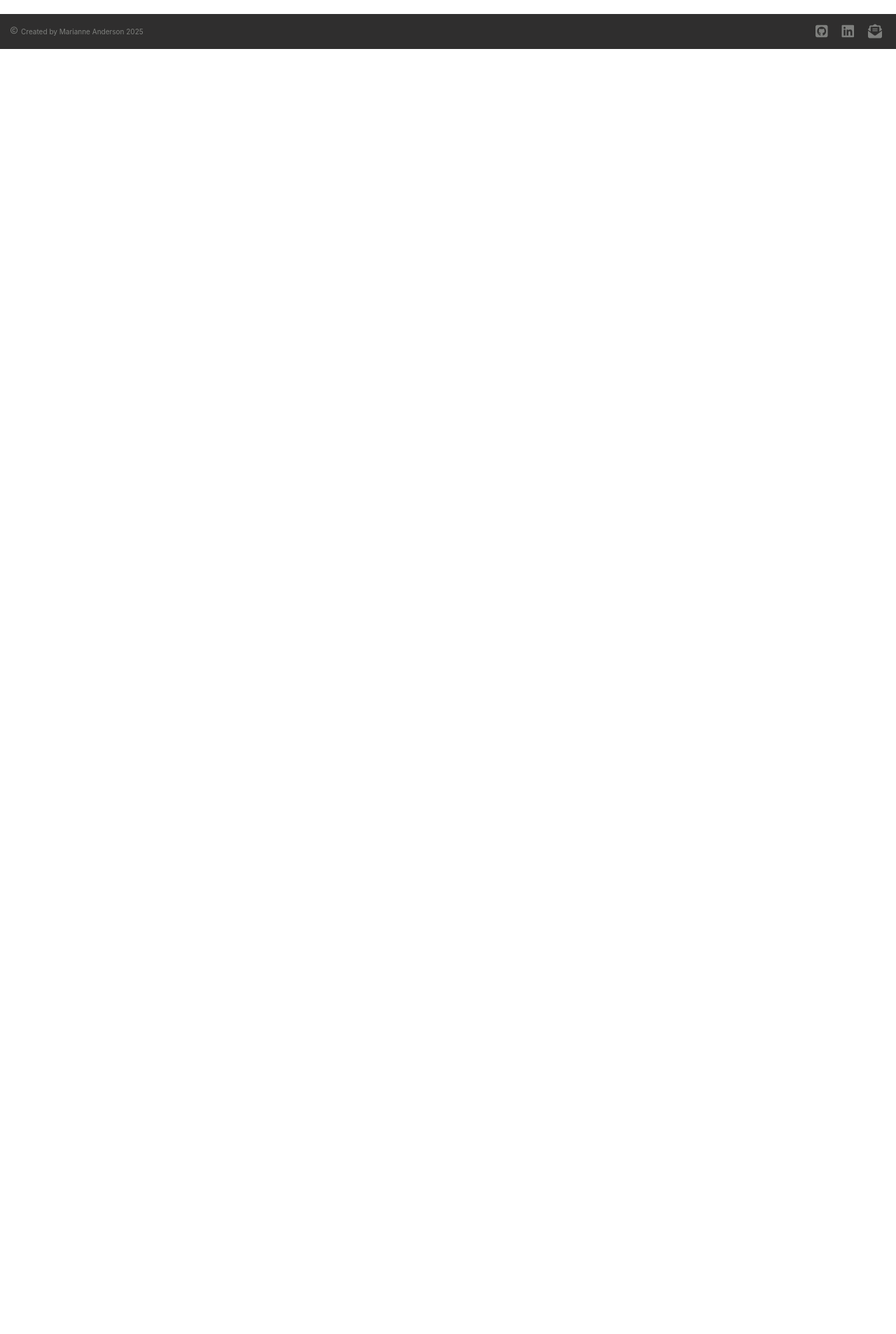
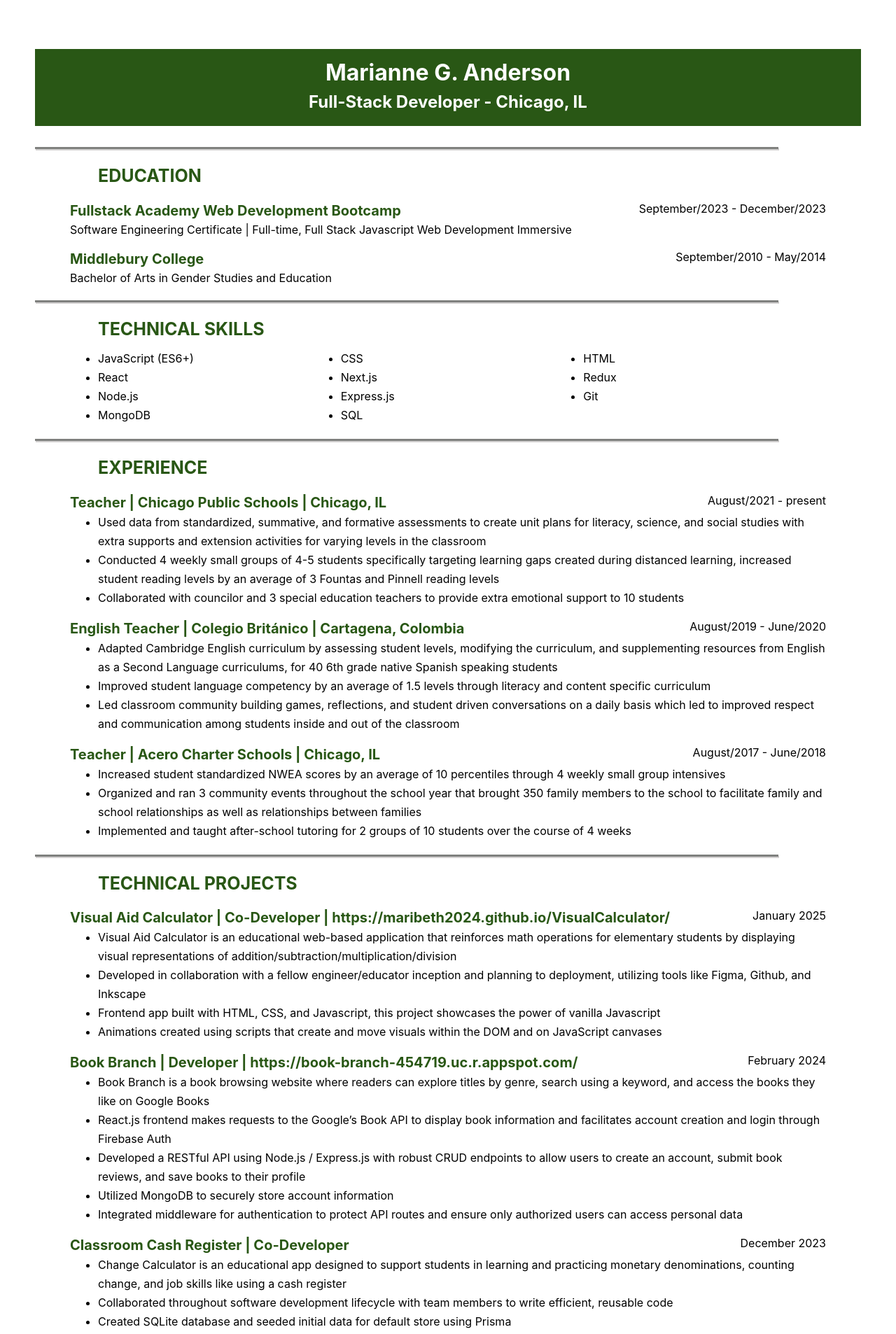
Before and after one commit to mganderson13/Anderson-Portfolio, a React (Create React App) app: page /resume in a window 1280 px wide. Shown: the part 44-1950 px from the top of the page at 70% size. Before the commit the page ends 800 px from the top, so only its background shows below. Built offline with nearby package versions, Linux system fonts and the light colour scheme.

Commit message:
resume section

```diff
--- a/public/index.html
+++ b/public/index.html
@@ -4,6 +4,7 @@
     <meta charset="utf-8" />
     <meta name="viewport" content="width=device-width, initial-scale=1" />
     <title>Anderson Portfolio</title>
+    <link rel="icon" type="image/x-icon" href="favicon.png">
     <script src="https://kit.fontawesome.com/915416ef09.js" crossorigin="anonymous"></script>
   </head>
   <body>
--- a/src/App.js
+++ b/src/App.js
@@ -6,6 +6,7 @@ import Projects from './components/Projects';
 import Footer from "./components/Footer";
 import About from './components/About';
 import Contact from './components/Contact';
+import Resume from './components/Resume';
 
 function App() {
   return (
@@ -17,6 +18,7 @@ function App() {
     <Route path="/projects" element={<Projects />} />
     <Route path="/about" element={<About />} />
     <Route path="/contact" element={<Contact />} />
+    <Route path="/resume" element={<Resume />} />
   </Routes>
   </div>
   <Footer />
--- a/src/App.scss
+++ b/src/App.scss
@@ -493,3 +493,66 @@ font-size: 20px;
 .contactImage:hover {
   transform: scale(1.05);
 }
+
+.resumeContainer {
+  margin: 50px;
+}
+
+.resumeTop {
+  width: 100%;
+  height: 110px;
+  background-color: rgb(41, 87, 21);
+  text-align: center;
+  margin-bottom: 30px;
+  padding-top: 10px;
+}
+
+.resumeTop h1,
+.resumeTop h2 {
+  color: white;
+}
+
+.resumeSection {
+  margin-left: 50px;
+  margin-right: 50px;
+}
+
+.resumeContainer h3,
+.resumeContainer h4,
+.resumeContainer a {
+  color: rgb(41, 87, 21);
+}
+
+.resumeContainer h3 {
+  margin-left: 40px;
+  font-size: 25px;
+}
+
+.resumeContainer h4 {
+  font-size: 20px;
+}
+
+.resumeContainer li {
+  line-height: 27px;
+}
+
+.resumeDivide {
+  width: 90%;
+  height: 3px;
+  background-color: rgb(127, 128, 126);
+  box-shadow: 1px 2px rgb(210, 208, 208);
+  margin: 20px;
+  margin-left: 0px;
+}
+
+.resumeTitleDate {
+  display: flex;
+  justify-content: space-between;
+  margin-top: 15px;
+}
+
+.resumeSkills {
+  display: grid;
+  grid-template-columns: 1fr 1fr 1fr;
+  margin-top: 10px;
+}
--- a/src/components/HomeProjects.jsx
+++ b/src/components/HomeProjects.jsx
@@ -1,4 +1,5 @@
 import visualCalPicture from "../assets/visualCalPicture.png";
+import bookBranchPicture from "../assets/bookBranchPicture.png";
 //import cashRegisterPicture from "../assets/cashRegisterPicture.jpg";
 
 function HomeProjects() {
@@ -19,6 +20,18 @@ function HomeProjects() {
 
         <div className="projectDivide"></div>
 
+        <div className="projectArea" id="bookBranch">
+            <img className="projectImage" src={bookBranchPicture} alt="book branch application"
+            onClick={() => window.open("https://book-branch-454719.uc.r.appspot.com", "_blank")}/>
+            <div className="projectText">
+            <p className="projectTitle">Book Branch</p>
+            <p className="projectDescription">is a way for book lovers to explore new titles, track their reads, and review books</p>
+            <p className="projectStack">Google Books API provides an extensive library <br></br> MongoDB helps store user data and book preferences</p>
+            </div>
+        </div>
+
+        <div className="projectDivide"></div>
+
         <div className="projectArea" id="classroomCashRegister">
             <img className="projectImage" alt="cash register application"/>
             <div className="projectText">
@@ -28,17 +41,6 @@ function HomeProjects() {
             <p className="projectStack">Developed with React, Nodejs, and SQLite, allowing educators to create accounts with personalize store inventory</p>
             </div>
         </div>
-
-        <div className="projectDivide"></div>
-
-        <div className="projectArea" id="bookBranch">
-        <img className="projectImage" alt="book branch application"/>
-        <div className="projectText">
-        <p className="projectTitle">Book Branch</p>
-        <p className="projectDescription">is a way for book lovers to explore new titles, track their reads, and review books</p>
-        <p className="projectStack">Google Books API provides an extensive library <br></br> MongoDB helps store user data and book preferences</p>
-        </div>
-        </div>
         </>
     )
 }
--- a/src/components/Projects.jsx
+++ b/src/components/Projects.jsx
@@ -1,4 +1,5 @@
 import visualCalPicture from "../assets/visualCalPicture.png";
+import bookBranchPicture from "../assets/bookBranchPicture.png";
 import codeImage from "../assets/codeImage.png";
 import greenArrowImage from "../assets/greenArrowImage.png";
 
@@ -12,8 +13,8 @@ function Projects() {
         <h1 id="titleTeacher">{"<Applications />"}</h1>
         </div>
         <div className="homeImages">
-            <img id="codeImage" src={codeImage}/>
-            <img id="greenArrowImage" src={greenArrowImage}/>
+            <img id="codeImage" src={codeImage} alt="code"/>
+            <img id="greenArrowImage" src={greenArrowImage} alt="green arrow"/>
                     </div>
         </div>
 
@@ -45,7 +46,21 @@ function Projects() {
             </div>
         </div>
 
-        <div className="projectsPageDiv" id="classroomCashRegister">
+        <div className="projectsPageDiv" id="bookBranch">
+        <img className="projectsPageImage" src={bookBranchPicture} alt="book branch application"
+        onClick={() => window.open("https://book-branch-454719.uc.r.appspot.com", "_blank")}/>
+        <div className="projectsPageText">
+        <p className="projectsPageName">Book Branch</p>
+        <p className="projectsPageDescription">This book exploration app allows users to search for books by title, author, or keywords using the Google Books API. Users can save and rate their favorite books and write reviews.
+        Users can view detailed information about each book, including title, author, description, and cover image. Or visit their profile to see the books they have saved and reviewed.
+        </p>
+        <br></br>
+        <p className="projectsPageStack">Created using React and Nodejs, this JavaScript app incorporates a public API and the NoSQL database MongoDB,
+        which stores user data and book preferences. Firebase Auth makes for a secure and easy sign in process.</p>
+        </div>
+        </div>
+
+    <div className="projectsPageDiv" id="classroomCashRegister">
             <img className="projectsPageImage" alt="cash register application"/>
             <div className="projectsPageText">
             <p className="projectsPageName">Classroom Cash Register</p>
@@ -62,20 +77,7 @@ function Projects() {
             </p>
             </div>
         </div>
-
-        <div className="projectsPageDiv" id="bookBranch">
-        <img className="projectsPageImage" alt="book branch application"/>
-        <div className="projectsPageText">
-        <p className="projectsPageName">Book Branch</p>
-        <p className="projectsPageDescription">This book exploration app allows users to search for books by title, author, or keywords using the Google Books API. Users can save and rate their favorite books and write reviews.
-        Users can view detailed information about each book, including title, author, description, and cover image. Or visit their profile to see the books they have saved and reviewed.
-        </p>
-        <br></br>
-        <p className="projectsPageStack">Created using React and Nodejs, this JavaScript app incorporates a public API and the NoSQL database MongoDB,
-        which stores user data and book preferences. Firebase Auth makes for a secure and easy sign in process.</p>
         </div>
-        </div>
-    </div>
         </>
     )
 }
--- /dev/null
+++ b/src/components/Resume.jsx
@@ -0,0 +1,123 @@
+function Resume() {
+    return (
+        <>
+        <div className="resumeContainer">
+        <div className="resumeTop">
+        <h1>Marianne G. Anderson</h1>
+        <h2>Full-Stack Developer     -     Chicago, IL</h2>
+        </div>
+
+        <div className="resumeDivide"></div>
+    <div className="resumeSection">
+        <h3>EDUCATION</h3>
+        <div className="resumeTitleDate">
+        <h4>Fullstack Academy Web Development Bootcamp</h4>
+        <p>September/2023 - December/2023</p>
+        </div>
+        <p>Software Engineering Certificate | Full-time, Full Stack Javascript Web Development Immersive</p>
+        <div className="resumeTitleDate">
+        <h4>Middlebury College</h4>
+        <p>September/2010 -  May/2014</p>
+        </div>
+        <p>Bachelor of Arts in Gender Studies and Education</p>
+    </div>
+    <div className="resumeDivide"></div>
+
+    <div className="resumeSection">
+        <h3>TECHNICAL SKILLS</h3>
+        <ul className="resumeSkills">
+            <li>JavaScript (ES6+)</li>
+            <li>CSS</li>
+            <li>HTML</li>
+            <li>React</li>
+            <li>Next.js</li>
+            <li>Redux</li>
+            <li>Node.js</li>
+            <li>Express.js</li>
+            <li>Git</li>
+            <li>MongoDB</li>
+            <li>SQL</li>
+        </ul>
+    </div>
+    <div className="resumeDivide"></div>
+
+    <div className="resumeSection">
+        <h3>EXPERIENCE</h3>
+        <div className="resumeTitleDate">
+        <h4>Teacher | Chicago Public Schools | Chicago, IL</h4>
+        <p>August/2021 - present</p>
+        </div>
+        <ul>
+            <li>Used data from standardized, summative, and formative assessments to create unit plans for literacy, science, and social studies with extra supports and extension activities for varying levels in the classroom</li>
+            <li>Conducted 4 weekly small groups of 4-5 students specifically targeting learning gaps created during distanced learning, increased student reading levels by an average of 3 Fountas and Pinnell reading levels </li>
+            <li>Collaborated with councilor and 3 special education teachers to provide extra emotional support to 10 students</li>
+        </ul>
+        <div className="resumeTitleDate">
+        <h4>English Teacher | Colegio Británico | Cartagena, Colombia</h4>
+        <p>August/2019 - June/2020</p>
+        </div>
+        <ul>
+            <li>Adapted Cambridge English curriculum by assessing student levels, modifying the curriculum, and supplementing resources from English as a Second Language curriculums, for 40 6th grade native Spanish speaking students</li>
+            <li>Improved student language competency by an average of 1.5 levels through literacy and content specific curriculum </li>
+            <li>Led classroom community building games, reflections, and student driven conversations on a daily basis which led to improved respect and communication among students inside and out of the classroom</li>
+        </ul>
+        <div className="resumeTitleDate">
+        <h4>Teacher | Acero Charter Schools | Chicago, IL</h4>
+        <p>August/2017 - June/2018</p>
+        </div>
+        <ul>
+            <li>Increased student standardized NWEA scores by an average of 10 percentiles through 4 weekly small group intensives</li>
+            <li>Organized and ran 3 community events throughout the school year that brought 350 family members to the school to facilitate family and school relationships as well as relationships between families</li>
+            <li>Implemented and taught after-school tutoring for 2 groups of 10 students over the course of 4 weeks</li>
+        </ul>
+    </div>
+
+    <div className="resumeDivide"></div>
+
+    <div className="resumeSection">
+        <h3>TECHNICAL PROJECTS</h3>
+            <div className="resumeTechnicalProjects">
+            <div className="resumeTitleDate">
+            <h4>Visual Aid Calculator | Co-Developer | <a href="https://maribeth2024.github.io/VisualCalculator/">https://maribeth2024.github.io/VisualCalculator/</a></h4>
+            <p>January 2025</p>
+            </div>
+            <ul>
+                <li>Visual Aid Calculator is an educational web-based application that reinforces math operations for elementary students by displaying visual representations of addition/subtraction/multiplication/division</li>
+                <li>Developed in collaboration with a fellow engineer/educator inception and planning to deployment, utilizing tools like Figma, Github, and Inkscape</li>
+                <li>Frontend app built with HTML, CSS, and Javascript, this project showcases the power of vanilla Javascript</li>
+                <li>Animations created using scripts that create and move visuals within the DOM and on JavaScript canvases</li>
+            </ul>
+            </div>
+            <div className="resumeTechnicalProjects">
+            <div className="resumeTitleDate">
+            <h4>Book Branch | Developer | <a href="https://book-branch-454719.uc.r.appspot.com/">https://book-branch-454719.uc.r.appspot.com/</a></h4>
+            <p>February 2024</p>
+            </div>
+            <ul>
+                <li>Book Branch is a book browsing website where readers can explore titles by genre, search using a keyword, and access the books they like on Google Books</li>
+                <li>React.js frontend makes requests to the Google’s Book API to display book information and facilitates account creation and login through Firebase Auth</li>
+                <li>Developed a RESTful API using Node.js / Express.js with robust CRUD endpoints to allow users to create an account, submit book reviews, and save books to their profile</li>
+                <li>Utilized MongoDB to securely store account information</li>
+                <li>Integrated middleware for authentication to protect API routes and ensure only authorized users can access personal data</li>
+            </ul>
+            </div>
+            <div className="resumeTechnicalProjects">
+            <div className="resumeTitleDate">
+            <h4>Classroom Cash Register | Co-Developer</h4>
+            <p>December 2023</p>
+            </div>
+            <ul>
+                <li>Change Calculator is an educational app designed to support students in learning and practicing monetary denominations, counting change, and job skills like using a cash register</li>
+                <li>Collaborated throughout software development lifecycle with team members to write efficient, reusable code</li>
+                <li>Created SQLite database and seeded initial data for default store using Prisma</li>
+                <li>Configured backend router API requests and frontend endpoints using RTK Query and Express</li>
+                <li>Designed user friendly interface using SCSS, keeping accessibility in mind for students</li>
+            </ul>
+            </div>
+        </div>
+        </div>
+    </>
+    )
+}
+
+export default Resume;
```
Also changed, not shown: public/favicon.png (added), src/assets/bookBranchPicture.png (added).
